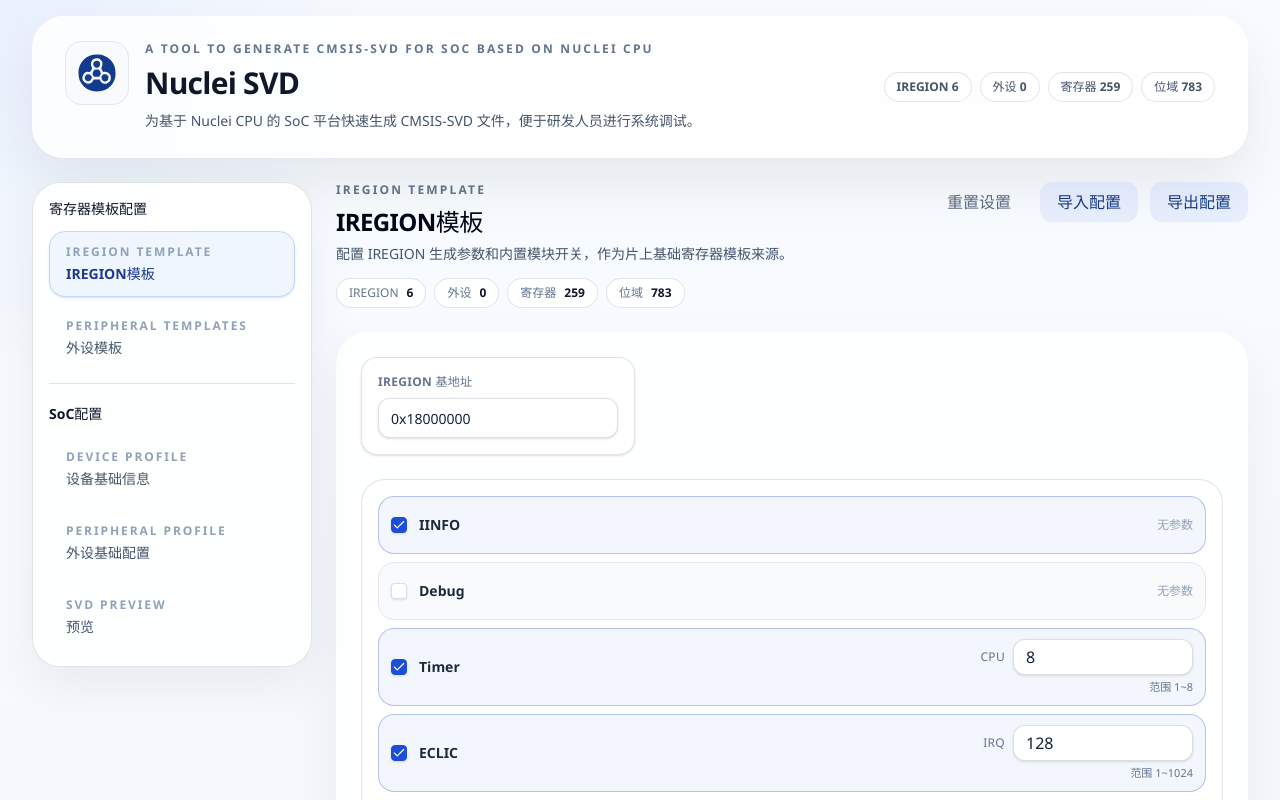
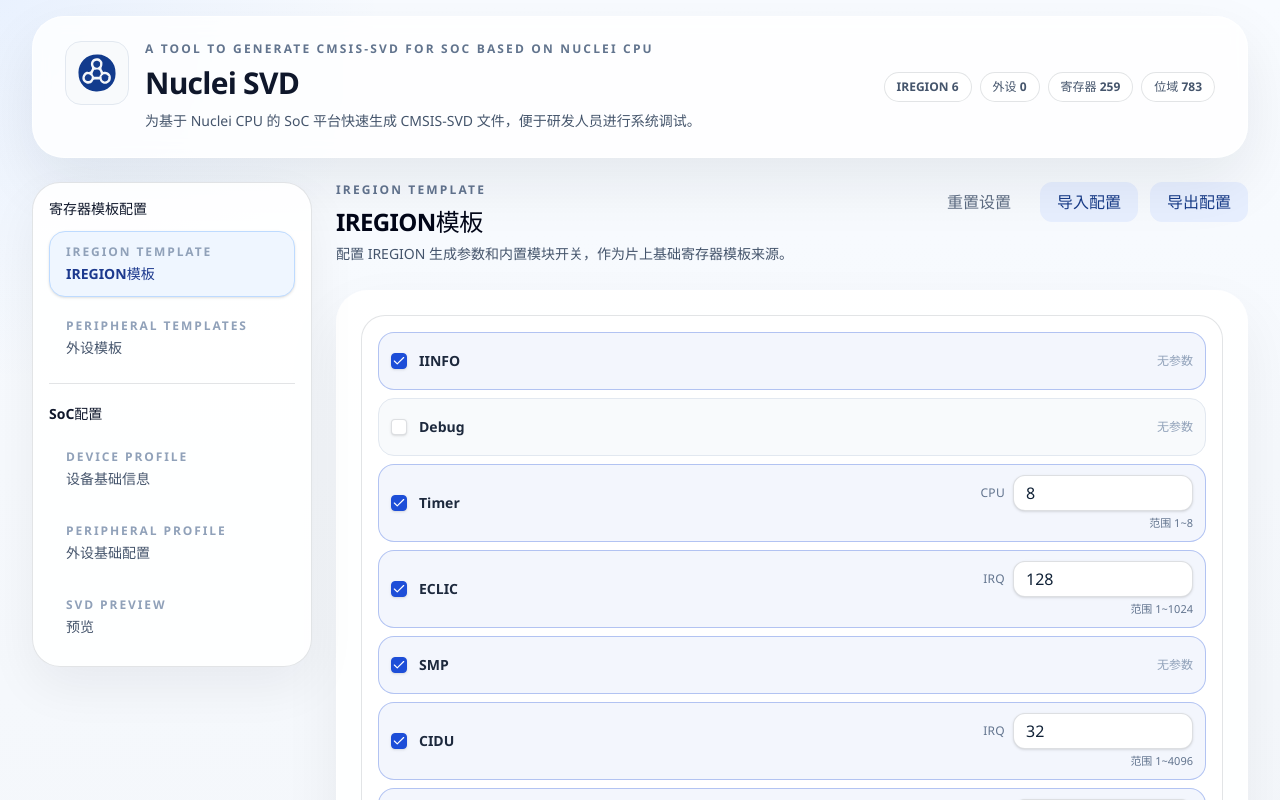
Before and after one commit to qiujiandong/nuclei-svd, a React (Vite) app: page / in a window 1280 px wide. Shown: the top 800 px of the page. Built offline with nearby package versions, Linux system fonts and the light colour scheme.

Commit message:
feat: Remove page header stat and keep IRegionBaseAddr only in Device Profile
Signed-off-by: Jiandong Qiu <qiujiandong@nucleisys.com>

```diff
--- a/src/app/EditorApp.tsx
+++ b/src/app/EditorApp.tsx
@@ -821,12 +821,6 @@
               eyebrow={activePageMeta.eyebrow}
               title={activePageMeta.title}
               description={pageDescription[activePage]}
-              stats={[
-                { label: 'IREGION', value: String(stats.iregionGroupCount) },
-                { label: '外设', value: String(stats.customGroupCount) },
-                { label: '寄存器', value: String(stats.registerCount) },
-                { label: '位域', value: String(stats.fieldCount) },
-              ]}
               actions={
                 <>
                   <Button type="button" variant="ghost" onClick={controllerGroups.device.actions.reset}>
--- a/src/app/pages/IRegionTemplatePage.tsx
+++ b/src/app/pages/IRegionTemplatePage.tsx
@@ -153,16 +153,6 @@
 
   return (
     <div className="grid gap-6">
-      <div className="grid gap-5 md:grid-cols-2 xl:grid-cols-3">
-        <FormField label="IREGION 基地址" className="rounded-2xl border border-border bg-white p-4 shadow-sm md:col-span-2 xl:col-span-1">
-          <Input
-            aria-label="IREGION 基地址"
-            value={device.iregionBaseAddress}
-            onChange={(event) => onIRegionBaseAddressChange(event.target.value)}
-            placeholder="0x18000000"
-          />
-        </FormField>
-      </div>
       <div className="grid gap-2 rounded-3xl border border-border bg-white p-4">
         {moduleFields.map(({ field, label, paramField, paramLabel, paramShortLabel, helperText, inputMode, min, max, placeholder }) => {
           const checked = Boolean(device.iregionConfig[field])
```
